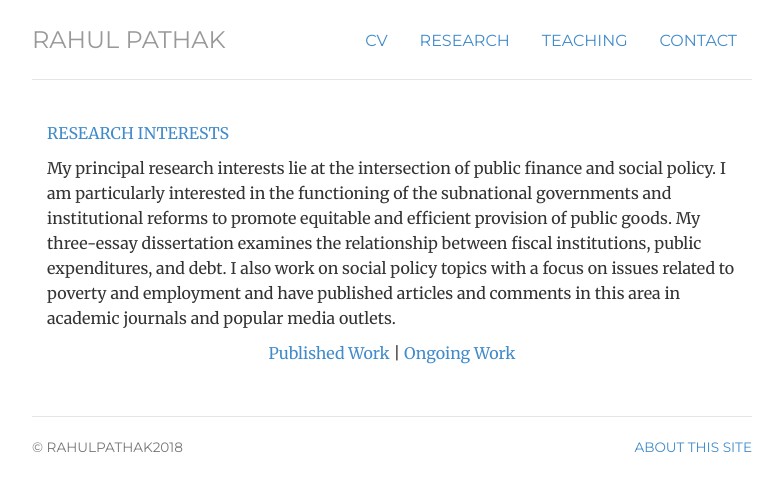
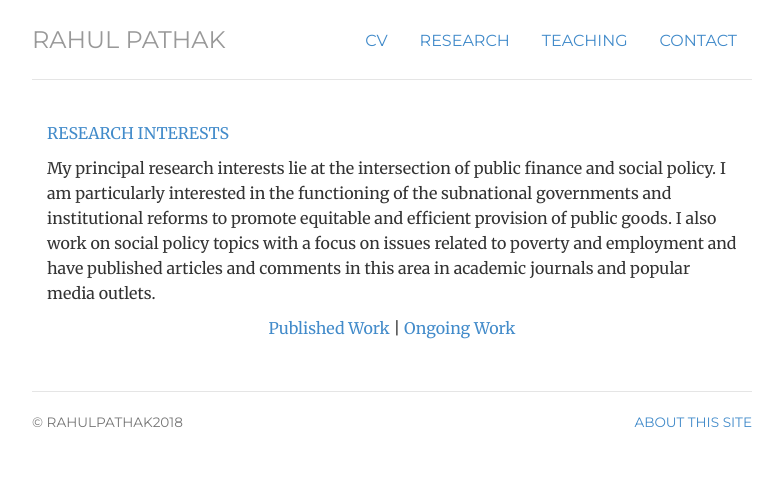
Before and after one commit to pathak-rahul/pathak-rahul.github.io, a Jekyll site: the page built from research/index.html, in a window 1280 px wide. Shown: the top 491 px of the page, without its empty margins (248-1031 px from the left). Built offline with Jekyll 4.4.1, drawn with Linux system fonts in a browser that asks for light colours.

Commit message:
Update index.html

```diff
--- a/research/index.html
+++ b/research/index.html
@@ -16,7 +16,7 @@
 	</div>
 
 	<div itemscope itemtype="http://data-vocabulary.org/Person" class="col-sm-12">
-<p class-"lead"> My principal research interests lie at the intersection of public finance and social policy. I am particularly interested in the functioning of the subnational governments and institutional reforms to promote equitable and efficient provision of public goods. My three-essay dissertation examines the relationship between fiscal institutions, public expenditures, and debt. I also work on social policy topics with a focus on issues related to poverty and employment and have published articles and comments in this area in academic journals and popular media outlets.
+<p class-"lead"> My principal research interests lie at the intersection of public finance and social policy. I am particularly interested in the functioning of the subnational governments and institutional reforms to promote equitable and efficient provision of public goods. I also work on social policy topics with a focus on issues related to poverty and employment and have published articles and comments in this area in academic journals and popular media outlets.
 
  <p class="text-center"> <a href="/publications"> Published Work</a> | <a href="/ongoing"> Ongoing Work</a></a> </p>
 
```
